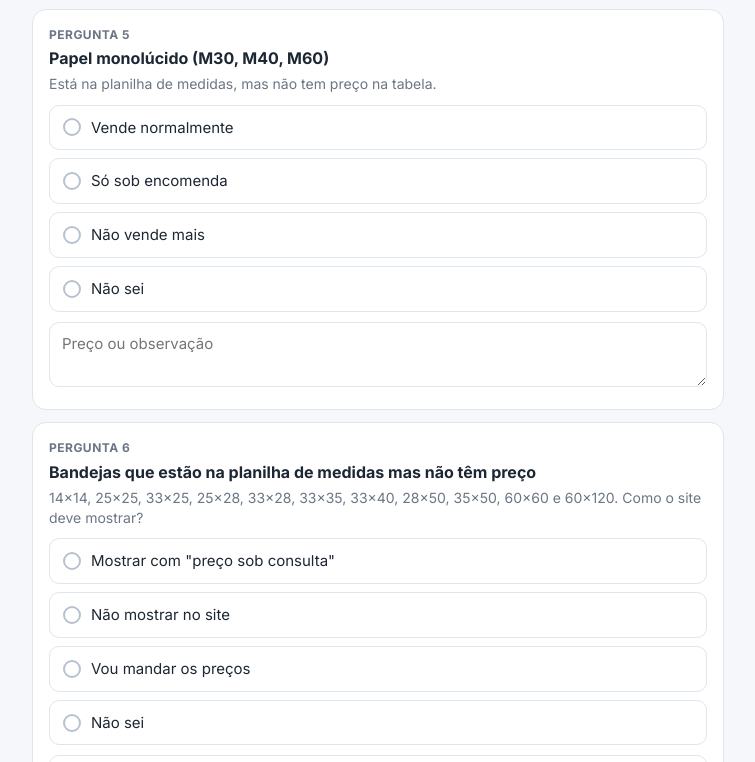
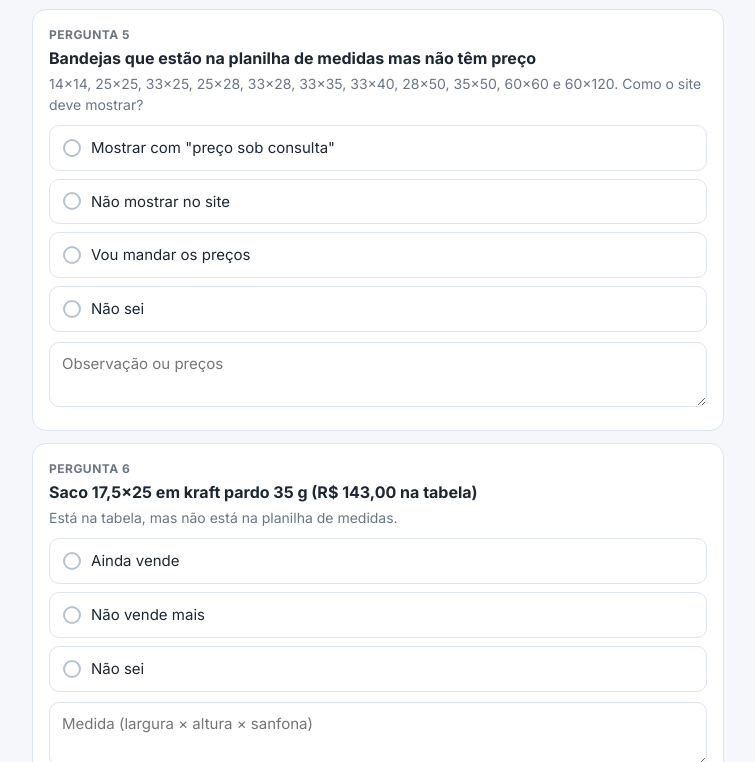
Before and after one commit to leoscholz/glopel, a plain HTML site: page quiz-catalogo/index.html in a window 1280 px wide. Shown: the part 2038-2800 px from the top of the page, without its empty margins (262-1017 px from the left). Drawn offline with Linux system fonts and the light colour scheme.

Commit message:
Quiz da Márcia: monolúcido numa pergunta só
Co-Authored-By: Claude Opus 5.5 <noreply@anthropic.com>
Claude-Session: https://claude.ai/code/session_01L7PvwEfZpKoudXwBAGB9u3

```diff
--- a/quiz-catalogo/index.html
+++ b/quiz-catalogo/index.html
@@ -90,8 +90,6 @@ const PERGUNTAS = [
    ops:['Existe e vende','Não existe / não vende mais',...NS]},
   {id:'pardo_peq', t:'Batatinha, semente, hambúrguer e saco 13,5×17,5 em kraft PARDO', c:'A tabela só traz esses sacos em kraft branco e antigordura.',
    ops:['Fazemos todos em pardo também','Fazemos só alguns em pardo (escreva quais)','Não, só branco e antigordura',...NS], txt:'Quais? Preço?'},
-  {id:'monolucido', t:'Papel monolúcido (M30, M40, M60)', c:'Está na planilha de medidas, mas não tem preço na tabela.',
-   ops:['Vende normalmente','Só sob encomenda','Não vende mais',...NS], txt:'Preço ou observação'},
   {id:'bandejas_sem_preco', t:'Bandejas que estão na planilha de medidas mas não têm preço', c:'14×14, 25×25, 33×25, 25×28, 33×28, 33×35, 33×40, 28×50, 35×50, 60×60 e 60×120. Como o site deve mostrar?',
    ops:['Mostrar com "preço sob consulta"','Não mostrar no site','Vou mandar os preços',...NS], txt:'Observação ou preços'},
   {id:'saco_1725', t:'Saco 17,5×25 em kraft pardo 35 g (R$ 143,00 na tabela)', c:'Está na tabela, mas não está na planilha de medidas.',
@@ -129,7 +127,7 @@ const PERGUNTAS = [
   {id:'frete', t:'O frete do papel (Irani e Lutepel) é pago pela Globo. Quanto custa, mais ou menos?', ops:['Até R$ 0,30 por kg','Entre R$ 0,30 e R$ 0,60 por kg','Mais de R$ 0,60 por kg',...NS], txt:'Valor de um frete recente (R$ e quantos kg)'},
   {id:'kb30_tipo', t:'A Irani vende o kraft branco 30 g em dois tipos: "3x4" (R$ 14,25/kg) e o comum (R$ 12,95/kg). Qual vai em cada produto?', ops:['O "3x4" é para impressão melhor; o comum para o resto','Tanto faz, usamos os dois',...NS], txt:'Observação'},
   {id:'antigordura_papel', t:'O papel antigordura que compramos é o Greasepack 32 g da Lutepel. A tabela fala em "Graesepel 34 g". É o mesmo?', ops:['Sim, é o mesmo papel','Não, o 34 g vem de outro fornecedor',...NS], txt:'Observação'},
-  {id:'mono_uso', t:'Em setembro a Globo comprou 6 toneladas de monolúcido (30 g e 40 g) da Lutepel. Para quais produtos?', ops:null, txt:'Produtos e preço de venda (se souber)'},
+  {id:'mono_uso', t:'Papel monolúcido (30 g e 40 g)', c:'Em setembro a Globo comprou 6 toneladas da Lutepel, mas a tabela não tem nenhum produto em monolúcido. Como é vendido?', ops:['Produtos normais, só falta pôr na tabela','Só sob encomenda / clientes específicos',...NS], txt:'Quais produtos e preço de venda (se souber)'},
  ]},
  {sec:'6. Plásticos e descartáveis (revenda)', itens:[
   {id:'revenda_preco', t:'O site mostra os preços de plásticos e descartáveis do antigo Suri Shop (2025). Qual preço usar?',
```
